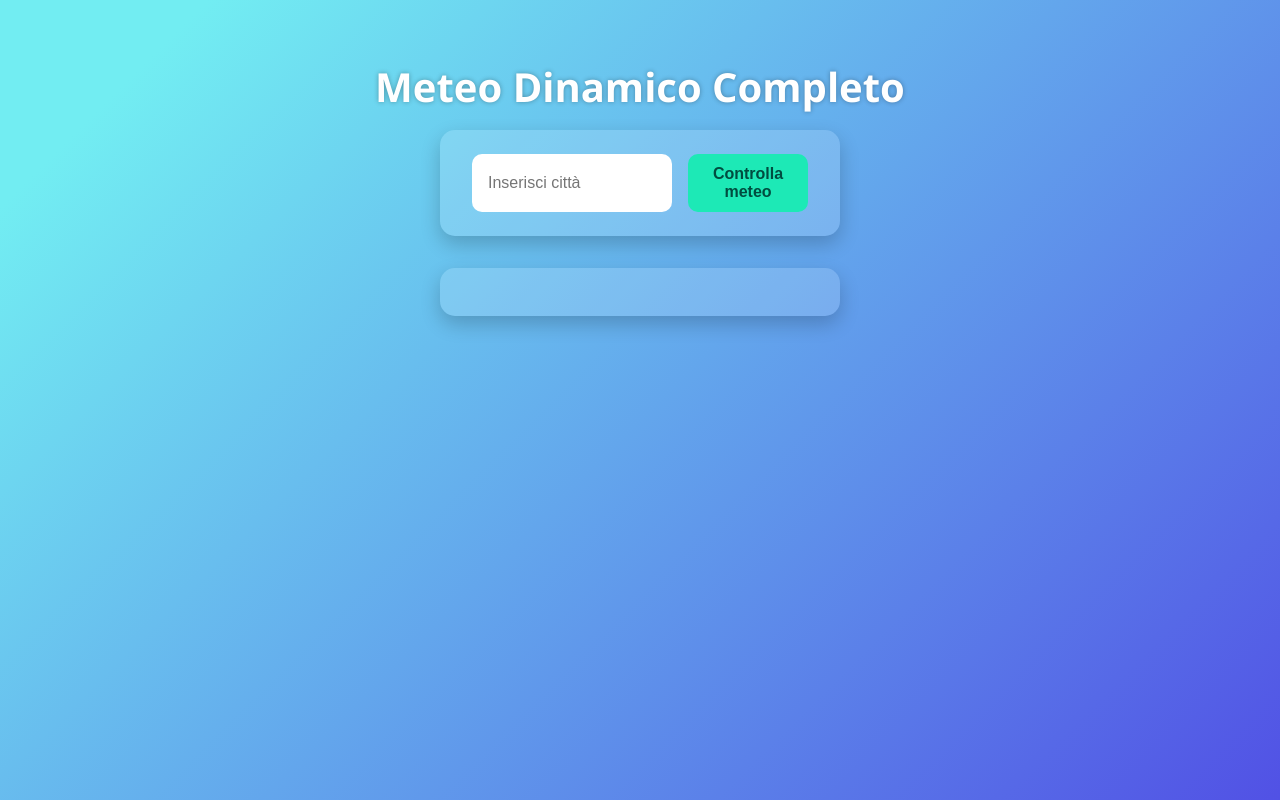
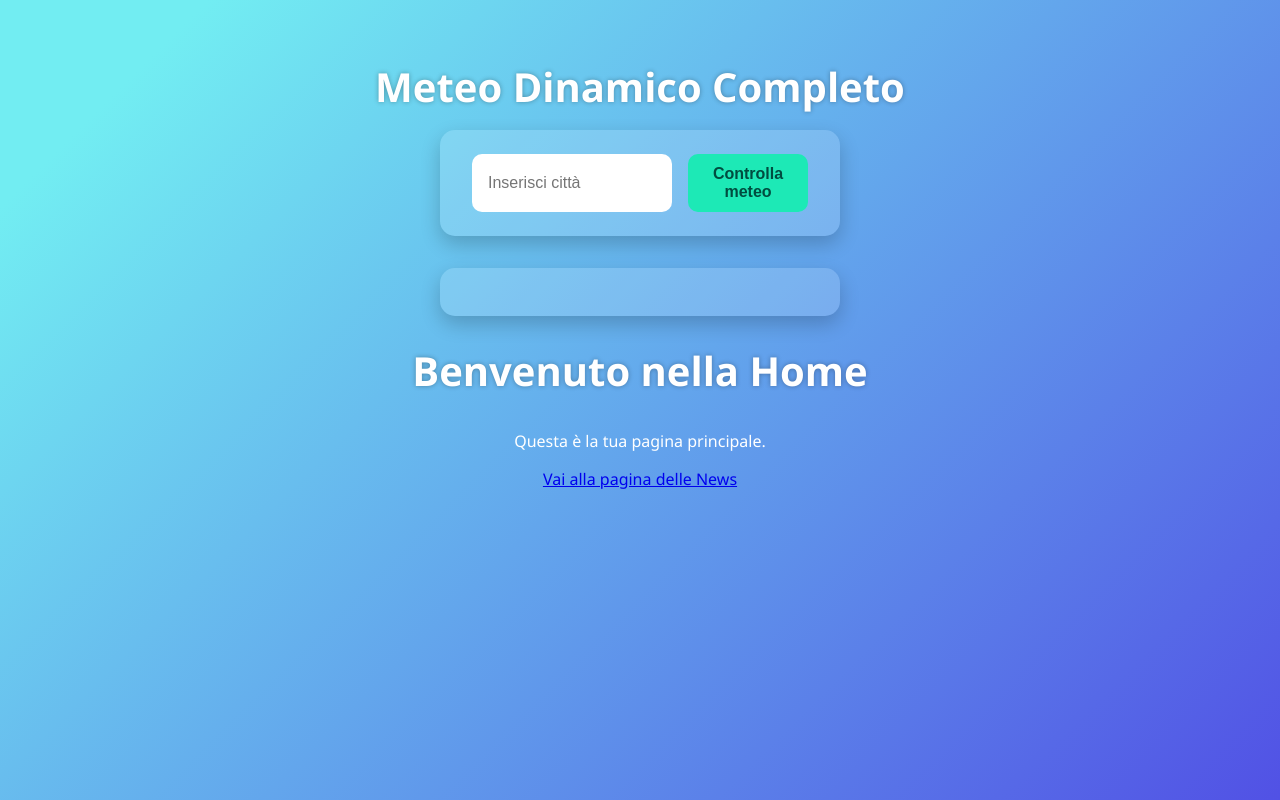
Before and after one commit to alessandrosforza/meteosito, a plain HTML site: page index.html in a window 1280 px wide. Drawn offline with Linux system fonts and the light colour scheme.

Commit message:
Update index.html

```diff
--- a/index.html
+++ b/index.html
@@ -173,5 +173,11 @@
     });
   </script>
 
+<h1>Benvenuto nella Home</h1>
+  <p>Questa è la tua pagina principale.</p>
+
+  <!-- Link alla pagina delle news -->
+  <a href="news.html">Vai alla pagina delle News</a>
+
 </body>
 </html>
```
